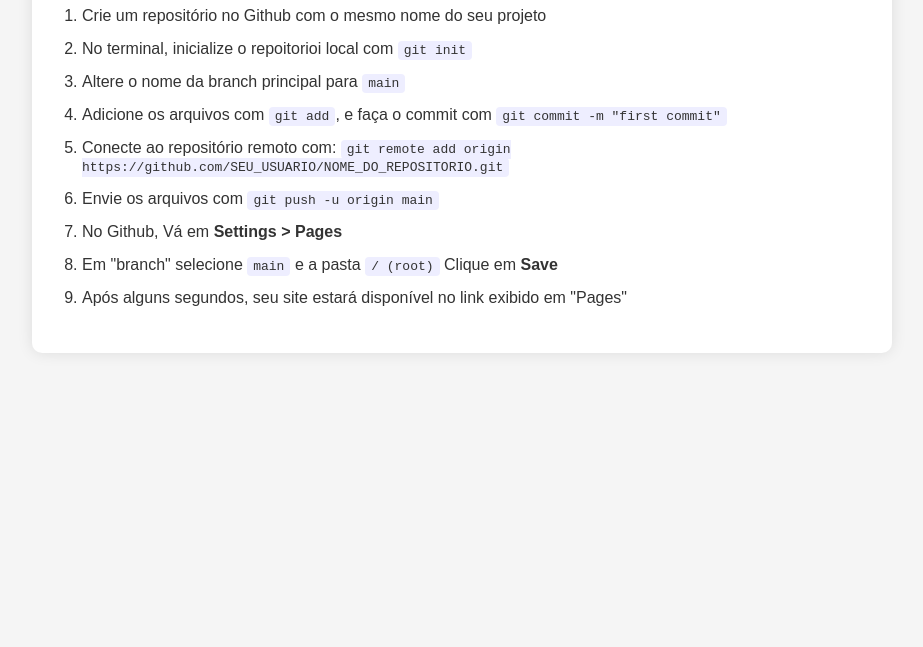
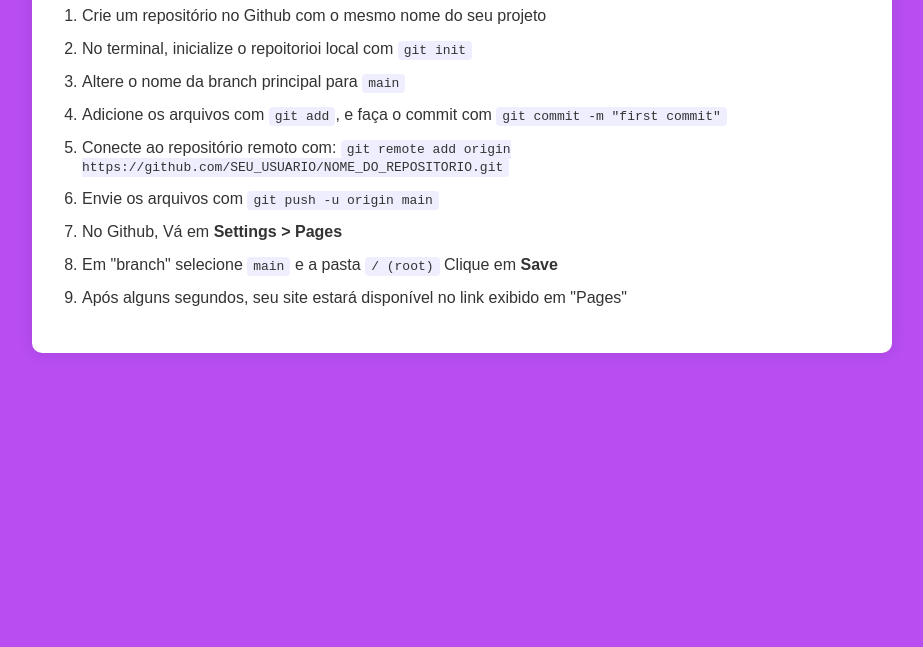
Before and after one commit to giodios/repositorio-2, a plain HTML site: page index.html in a window 1280 px wide. Shown: the part 153-800 px from the top of the page, without its empty margins (178-1101 px from the left). Drawn offline with Linux system fonts and the light colour scheme.

Commit message:
alterando a cor

```diff
--- a/style.css
+++ b/style.css
@@ -1,6 +1,6 @@
 body {
     font-family: Arial, sans-serif;
-    background-color: #f5f5f5;
+    background-color: #b84df2;
     color: #333;
     margin: 0;
     padding: 0;
```
Also changed, not shown: index.html (+2 -1 lines).
